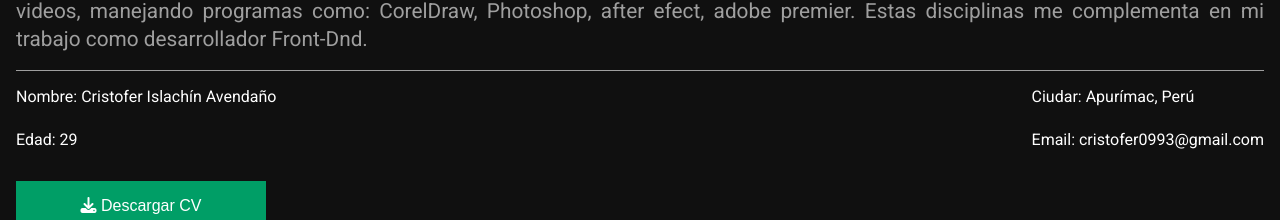
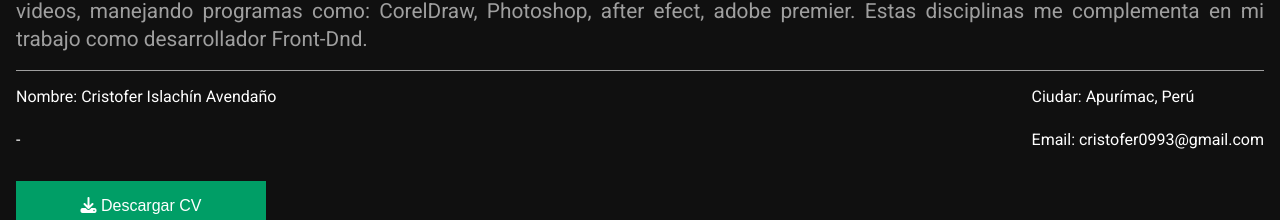
Before and after one commit to CristoferIA/MiPortafolio, a React (Vite) app: page / in a window 1280 px wide. Shown: the part 1215-1435 px from the top of the page. Built offline with nearby package versions, Linux system fonts and the light colour scheme.

Commit message:
mi-portafolio-v3.9.2

```diff
--- a/src/components/About.jsx
+++ b/src/components/About.jsx
@@ -31,9 +31,7 @@ const About = () => {
               <p>
                 Nombre: <span>Cristofer Islachín Avendaño</span>
               </p>
-              <p>
-                Edad: <span>29</span>
-              </p>
+              <p>-</p>
             </div>
             <div>
               <p>
```
